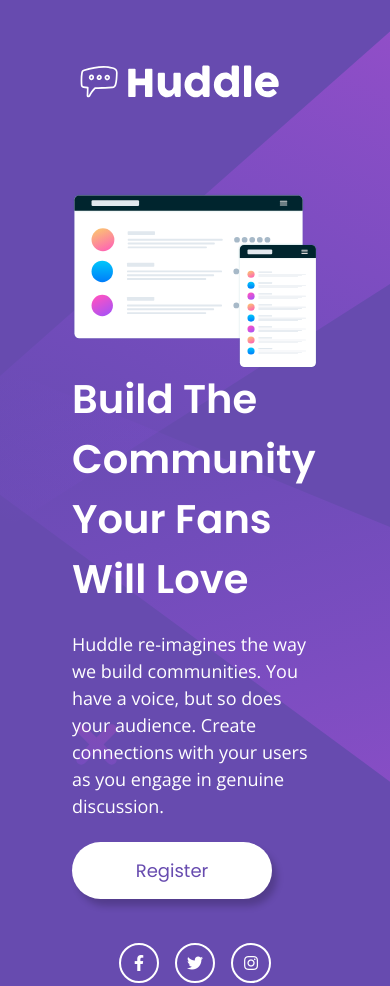
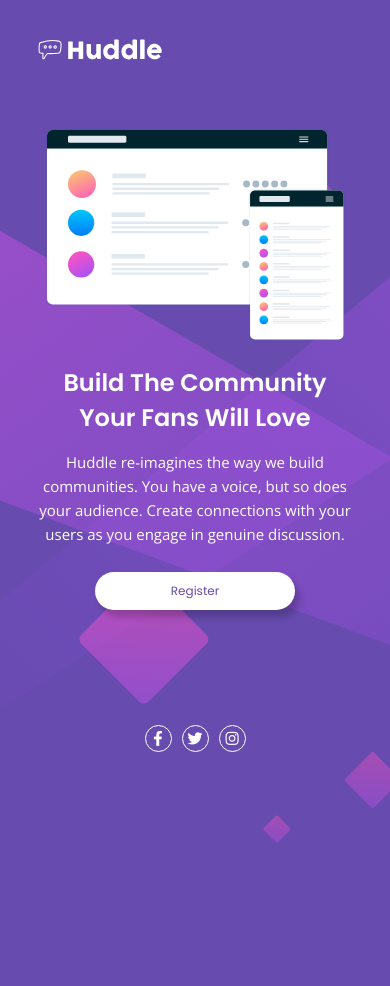
Before and after one commit to AmandaMeneghini/huddle-landing-page-with-single-introductory-section-master, a plain HTML site: page index.html in a window 390 px wide. After the commit the page ends 844 px from the top, so only its background shows below. Drawn offline with nearby package versions, Linux system fonts and the light colour scheme.

Commit message:
refactoring

```diff
--- a/index.html
+++ b/index.html
@@ -19,6 +19,7 @@
     <link rel="stylesheet" href="./src/css/reset.css" />
     <link rel="stylesheet" href="./src/css/variables.css" />
     <link rel="stylesheet" href="./src/css/style.css" />
+    <link rel="stylesheet" href="./src/css/responsive.css">
 
     <link rel="preconnect" href="https://fonts.googleapis.com" />
     <link rel="preconnect" href="https://fonts.gstatic.com" crossorigin />
@@ -36,9 +37,11 @@
     <link rel="stylesheet" href="./src/css/font-awesome.css" />
   </head>
   <body>
+
     <header class="header">
       <img src="./src/images/logo.svg" alt="Huddle Logo" />
     </header>
+
     <main>
       <section class="initial-section">
         <img src="./src/images/illustration-mockups.svg" alt="illustration" />
@@ -58,17 +61,26 @@
     </main>
 
     <footer class="footer">
-      <div class="social-midias">
-        <a href="/" class="circle-social-midia">
+      <nav class="social-midias">
+        <ul>
+          <li>
+            <a href="#" class="circle-social-midia">
               <i class="fab fa-facebook-f"></i>
             </a>
-        <a href="/" class="circle-social-midia">
+          </li>
+          <li>
+            <a href="#" class="circle-social-midia">
               <i class="fab fa-twitter"></i>
             </a>
-        <a href="/" class="circle-social-midia">
+          </li>
+          <li>
+            <a href="#" class="circle-social-midia">
               <i class="fab fa-instagram"></i>
             </a>
-      </div>
+          </li>
+        </ul>
+      </nav>
     </footer>
+
   </body>
 </html>
--- /dev/null
+++ b/src/css/responsive.css
@@ -0,0 +1,116 @@
+html{
+    font-size: 62.5%;
+}
+
+@media(max-width: 1300px){
+    .initial-section{
+        flex-direction: column;
+    }
+    .initial-section img{
+        max-height: 315px;
+        margin-bottom: 20px;
+    }
+
+    .initial-section .content-initial-section{
+        margin: auto auto;
+        max-width: 441px;
+    }
+
+    .content-initial-section h1{
+        font-size: 2.5rem;
+        margin-bottom: 10px;
+    }
+
+    .footer{
+        flex-direction: row;
+        justify-content: center;
+    }
+
+    .footer .social-midias{
+        padding: 22px 72px;
+    }
+}
+
+@media(max-width: 425px){
+
+    body{
+        background: url(../images/bg-mobile.svg) no-repeat;
+        background-size: cover;
+        background-color: var(--violet);
+    }
+
+    .header{
+        padding: 33px 32px;
+    }
+
+    .header img{
+        height: 33px;
+    }
+
+    .initial-section{
+        display: block;
+        margin: 28px 38px;
+        text-align: center;
+    }
+
+    .initial-section img{
+        max-height: 215px;
+    }
+
+    .content-initial-section{
+        margin: 58px 9px 0 9px;
+    }
+
+    .content-initial-section h1,
+    .content-initial-section p,
+    .content-initial-section button{
+        margin-bottom: 15px;
+    }
+
+    .content-initial-section h1{
+        font-size: 2.4rem;
+    }
+
+    .content-initial-section p{
+        font-size: 1.5rem;
+        line-height: 24px;
+        margin-bottom: 26px;
+    }
+
+    .button{
+        font-size: 1.2rem;
+        padding: 10px;
+    }
+
+    .footer .social-midias{
+        flex-direction: row;
+        justify-content: center;
+        padding-top: 16px;
+    }
+
+    .footer .social-midias .circle-social-midia{
+        width: 27px;
+        height: 27px;
+        margin: 5px;
+        border-width: 1px;
+    }
+
+    .footer .social-midias .circle-social-midia:active{
+        border-color: var(--soft-magenta) ;
+        color: var(--soft-magenta);
+    }
+
+    .footer .social-midias .circle-social-midia i{
+        font-size: 1.5rem;
+    }
+}
+
+@media (max-height: 790px){
+    .header{
+        padding: 40px
+    }
+
+    .header img{
+        max-height: 30px;
+    }
+}
--- a/src/css/style.css
+++ b/src/css/style.css
@@ -3,10 +3,14 @@ html{
 }
 
 body{
-    background: url(../images/bg-desktop.svg) no-repeat;
+    background: url(../images/bg-desktop.svg) center center no-repeat;
+    background-size: cover;
     background-color: var(--violet);
     font-family: 'Open Sans', sans-serif;
     color: #fff;
+    max-width: 1440px;
+    margin: auto;
+    height: 100vh;
 }
 
 .header{
@@ -20,11 +24,15 @@ body{
 
 .initial-section{
     display: flex;
+    justify-content: center;
+    align-items: center;
+    height: 65vh;
     margin: 30px 72px 0 72px;
 }
 
 .content-initial-section{
     margin: 43px 20px 53px 52px;
+    max-height: 70%;
 }
 
 .content-initial-section h1,
@@ -62,14 +70,15 @@ body{
     background-color: var(--soft-magenta);
 }
 
-.footer{
+
+.footer .social-midias{
     display: flex;
     flex-direction: column;
     justify-content: flex-end;
     padding: 22px 72px;
 }
 
-.footer .social-midias{
+.footer .social-midias ul{
     display: flex;
     align-self: flex-end;
 }
@@ -95,92 +104,3 @@ body{
     border-color: var(--soft-magenta) ;
     color: var(--soft-magenta);
 }
-
-@media(max-width: 1300px){ /*Coloquei por conta da quebra do conteúdo mas por particularidade minha*/
-    .initial-section{
-        flex-direction: column;
-    }
-
-    .content-initial-section{
-        margin: auto auto;
-    }
-
-    .footer{
-        flex-direction: row;
-        justify-content: center;
-    }
-}
-
-@media(max-width: 375px){
-
-    body{
-        background: url(../images/bg-mobile.svg) no-repeat;
-        background-color: var(--violet);
-    }
-
-    .header{
-        padding: 33px 32px;
-    }
-
-    .header img{
-        height: 33px;
-    }
-
-    .initial-section{
-        display: block;
-        margin: 28px 38px;
-        text-align: center;
-    }
-
-    .initial-section img{
-        max-height: 215px;
-    }
-
-    .content-initial-section{
-        margin: 58px 9px 0 9px;
-    }
-
-    .content-initial-section h1,
-    .content-initial-section p,
-    .content-initial-section button{
-        margin-bottom: 15px;
-    }
-
-    .content-initial-section h1{
-        font-size: 2.4rem;
-    }
-
-    .content-initial-section p{
-        font-size: 1.5rem;
-        line-height: 24px;
-        margin-bottom: 26px;
-    }
-
-    .button{
-        font-size: 1.2rem;
-        padding: 10px;
-    }
-
-    .footer{
-        flex-direction: row;
-        justify-content: center;
-        padding-top: 16px;
-
-    }
-
-    .footer .social-midias .circle-social-midia{
-        width: 27px;
-        height: 27px;
-        margin: 5px;
-        border-width: 1px;
-    }
-
-    .footer .social-midias .circle-social-midia:active{
-        border-color: var(--soft-magenta) ;
-        color: var(--soft-magenta);
-    }
-
-    .footer .social-midias .circle-social-midia i{
-        font-size: 1.5rem;
-    }
-}
```
Lines whose indentation alone changed are shown as unchanged.
